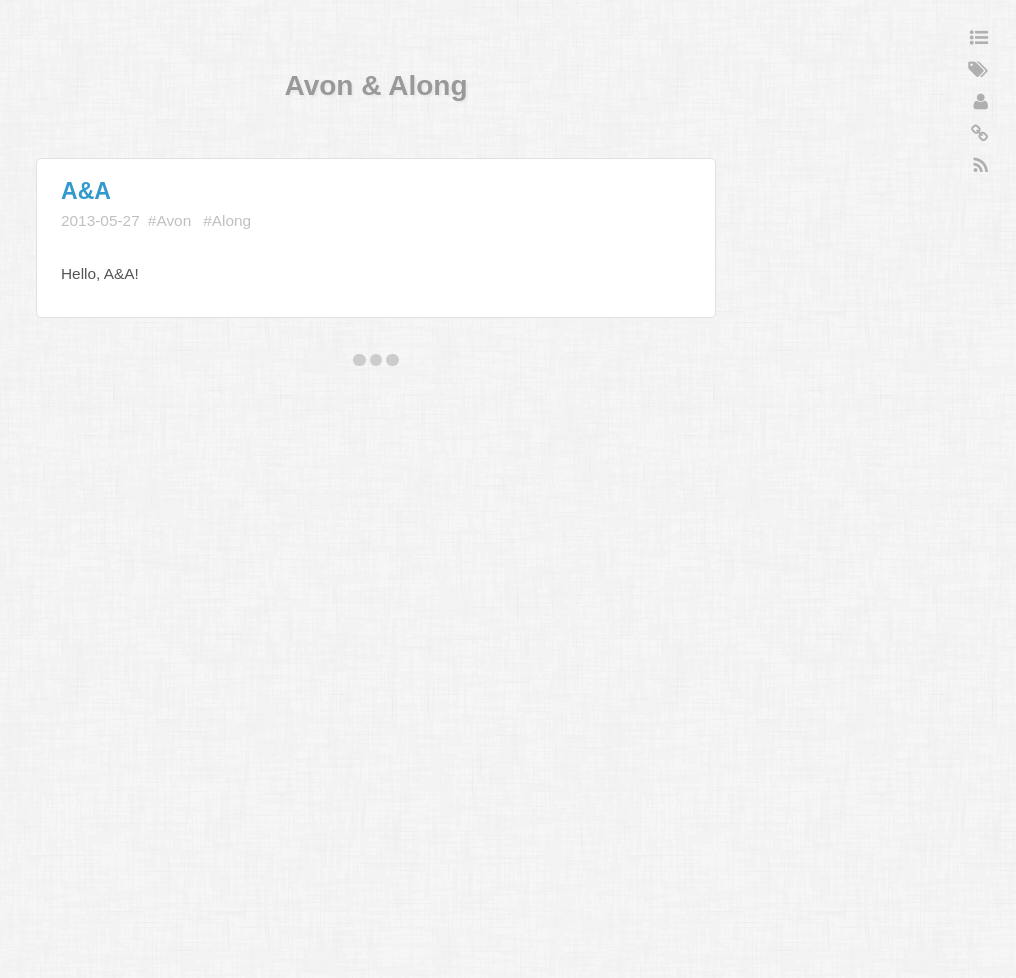
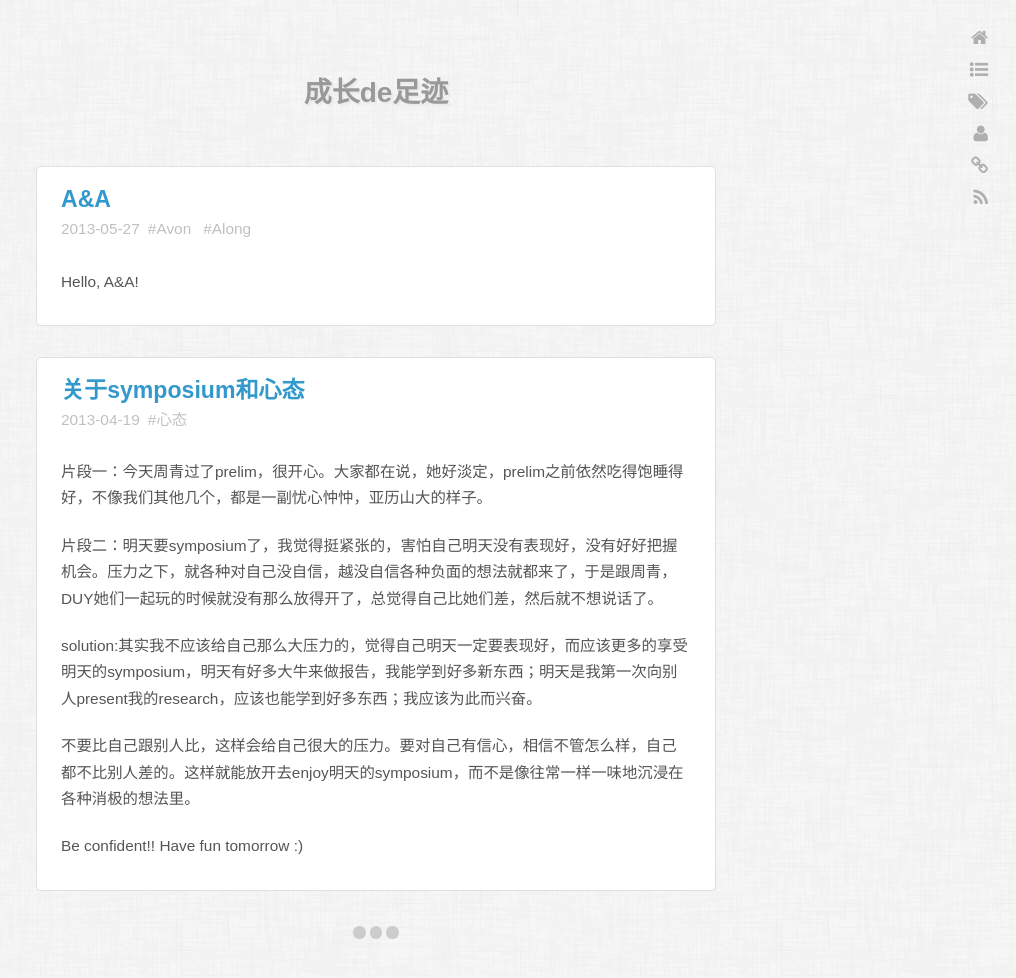
Before and after one commit to avonlong/avonlong.github.com, a Jekyll site: the page built from index.markdown, in a window 1280 px wide. Shown: the whole page, without its empty margins (264-1280 px from the left). Built offline with Jekyll 4.4.1, drawn with Linux system fonts in a browser that asks for light colours; some web fonts are replaced; Markdown is read by kramdown in place of the engine named in the settings; before the commit the page ends 900 px from its top, so only the background shows below that.

Commit message:
wordpress import

```diff
--- a/_config.yml
+++ b/_config.yml
@@ -1,5 +1,5 @@
 markdown: rdiscount
 pygments: true
 permalink: /:year/:month/:day/:title.html
-name: "Avon & Along"
+name: "成长de足迹"
 markdown: rdiscount
--- a/_layouts/default.html
+++ b/_layouts/default.html
@@ -28,6 +28,7 @@
             <h1><a title="{{ site.name }}" class="" href="/">{{ site.name }}</a></h1>
           </div>
           <nav>
+            <span><a title="Home" class="icon-home" href="/"></a></span>
             <span><a title="Archive" class="icon-list-ul" href="/archive.html"></a></span>
             <span><a title="Tags" class="icon-tags" href="/tags.html"></a></span>
             <span><a title="About" class="icon-user" href="/about.html"></a></span>
--- /dev/null
+++ b/_posts/2013-04-19-attitude.markdown
@@ -0,0 +1,16 @@
+---
+title: 关于symposium和心态
+layout: post
+author: Avon
+tags:
+    - 心态
+---
+片段一：今天周青过了prelim，很开心。大家都在说，她好淡定，prelim之前依然吃得饱睡得好，不像我们其他几个，都是一副忧心忡忡，亚历山大的样子。
+
+片段二：明天要symposium了，我觉得挺紧张的，害怕自己明天没有表现好，没有好好把握机会。压力之下，就各种对自己没自信，越没自信各种负面的想法就都来了，于是跟周青，DUY她们一起玩的时候就没有那么放得开了，总觉得自己比她们差，然后就不想说话了。
+
+solution:其实我不应该给自己那么大压力的，觉得自己明天一定要表现好，而应该更多的享受明天的symposium，明天有好多大牛来做报告，我能学到好多新东西；明天是我第一次向别人present我的research，应该也能学到好多东西；我应该为此而兴奋。
+
+不要比自己跟别人比，这样会给自己很大的压力。要对自己有信心，相信不管怎么样，自己都不比别人差的。这样就能放开去enjoy明天的symposium，而不是像往常一样一味地沉浸在各种消极的想法里。
+
+Be confident!! Have fun tomorrow :)
```
Also changed, not shown: 2013-02-14-what-am-i-fear.markdown (added, +23 -0 lines), _posts/2013-01-15-about-confident.markdown (added, +14 -0 lines), _posts/2013-02-18-about-love.markdown (added, +21 -0 lines), _posts/2013-02-28-pay-will-get-return.markdown (added, +17 -0 lines), _posts/2013-04-03-be-brave.markdown (added, +11 -0 lines), _posts/2013-04-07-learn-to-live.markdown (added, +24 -0 lines), media/css/fontawesome-ie7.css, media/css/fontawesome-webfont.woff, media/css/fontawesome.css.
